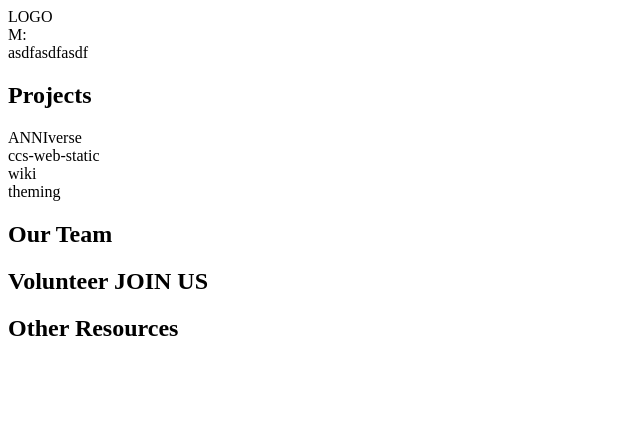
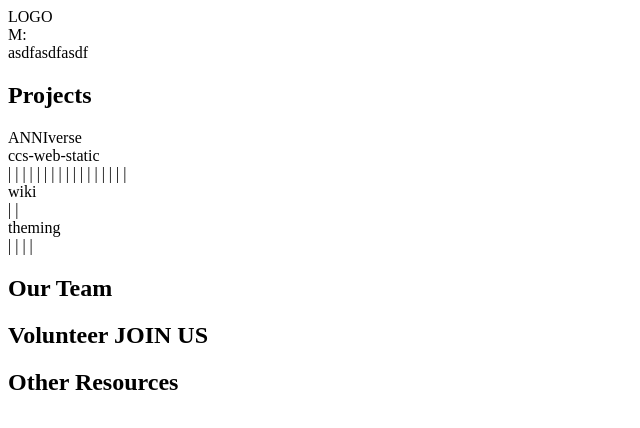
Before and after one commit to ChildhoodCancerSociety/.dev, a Next.js app: page / in a window 1280 px wide. Shown: the top 428 px of the page, without its empty margins (0-640 px from the left). Built offline with nearby package versions, Linux system fonts and the light colour scheme.

Commit message:
committing to the bit

```diff
--- a/src/components/ProjectCarousel.tsx
+++ b/src/components/ProjectCarousel.tsx
@@ -9,8 +9,9 @@ interface ProjectProps {
 }
 
 const ProjectCarouselUnfocused: React.FC<ProjectProps & { setProject: (project: string) => void; }> = ({ name, setProject }) => {
+  const randomNum = Math.floor(Math.random() * 50);
   const onClick = () => setProject(name);
-  return <div onClick={onClick} className="rounded-lg cursor-pointer p-4 m-2 bg-froggy-900">{name}</div>;
+  return <div onClick={onClick} className="rounded-lg cursor-pointer p-4 m-2 bg-froggy-900 w-full block overflow-hidden"><div>{name}</div><div className="block w-full">{new Array(randomNum).map(_ => "").join("| ")}</div></div>;
 };
 
 interface ProjectDetailsProps extends ProjectProps {
@@ -68,7 +69,7 @@ const ProjectCarousel: React.FC = () => {
   return (
     <>
       <ProjectCarouselFocused {...focusedProject} />
-      <div className="flex flex-col min-w-[200px]">{
+      <div className="flex flex-col w-[30%]">{
         otherProjects.map(project =>
             <ProjectCarouselUnfocused
               key={project.name}
```
